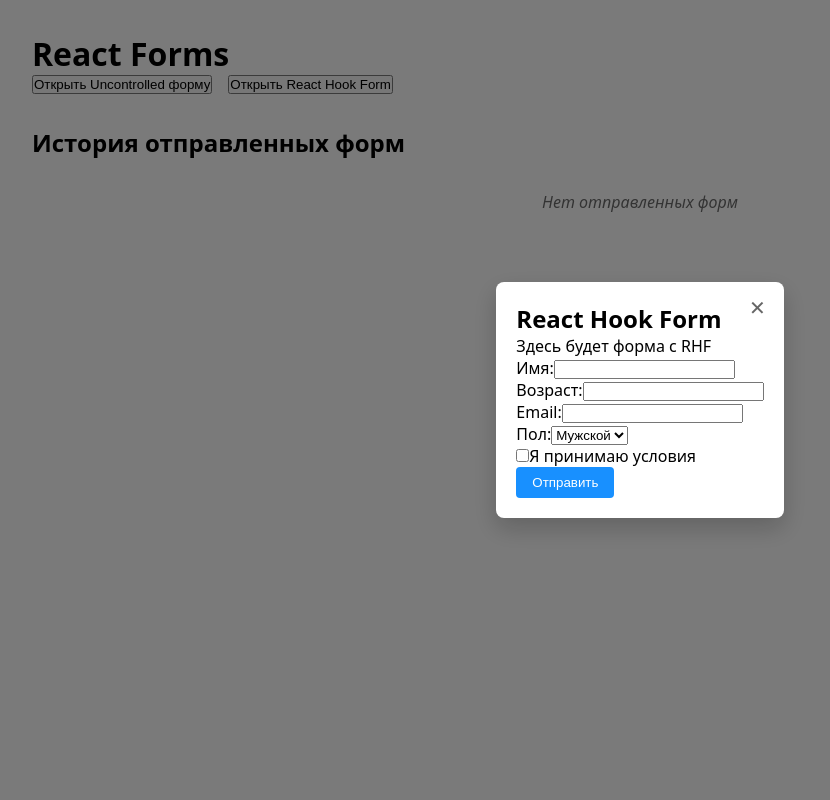
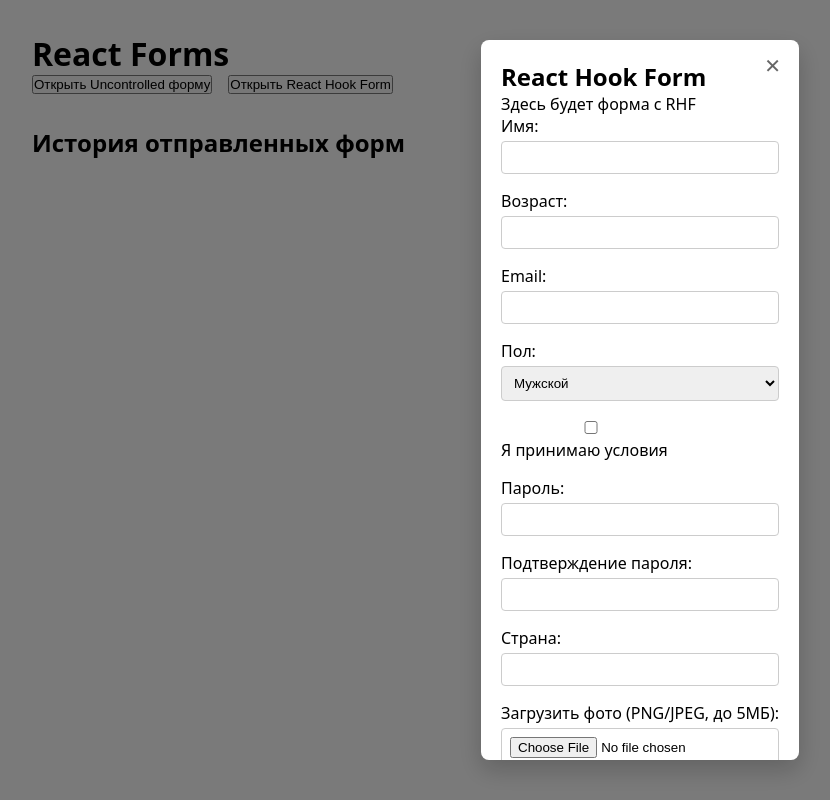
Before and after one commit to imagineapril/react2026Q2, a React (Vite) app: page / in a window 1280 px wide. Both pictures are taken after a click on the button "Открыть React Hook Form". Shown: the whole page, without its empty margins (0-830 px from the left). Built offline with nearby package versions, Linux system fonts and the light colour scheme.

Commit message:
add advanced fields to rhf

```diff
--- a/src/components/ReactHookForm/ReactHookForm.tsx
+++ b/src/components/ReactHookForm/ReactHookForm.tsx
@@ -1,5 +1,8 @@
+import { useState } from 'react';
 import { useForm } from 'react-hook-form';
 import { useFormStore } from '../../store/useFormStore';
+import { validateImage, checkPasswordStrength, getStrengthText } from '../../utils/formUtils';
+import '../FormStyles.css';
 
 interface ReactHookFormProps {
   onSuccess: () => void;
@@ -11,18 +14,50 @@
   email: string;
   gender: 'male' | 'female' | 'other';
   terms: boolean;
-  password?: string;
-  confirmPassword?: string;
-  country?: string;
-  avatar?: string;
+  password: string;
+  confirmPassword: string;
+  country: string;
+  avatar: string;
 }
+
+const PasswordStrength = ({ password }: { password: string }) => {
+    const { score, criteria } = checkPasswordStrength(password);
+    const width = `${(score / 4) * 100}%`;
+    const color =
+      score === 0 ? '#ff4d4f' :
+      score === 1 ? '#ffa940' :
+      score === 2 ? '#fadb14' :
+      score === 3 ? '#52c41a' :
+      '#1890ff';
+
+    return (
+      <div>
+        <div className="strength-bar">
+          <div className="strength-fill" style={{ width, backgroundColor: color }} />
+        </div>
+        <div className="strength-text" style={{ color }}>{getStrengthText(score)}</div>
+        <div className="strength-hint">
+          {!criteria.hasNumber && '• цифра '}
+          {!criteria.hasUppercase && '• заглавная буква '}
+          {!criteria.hasLowercase && '• строчная буква '}
+          {!criteria.hasSpecial && '• спецсимвол (!@#$...)'}
+          {score === 4 && '✓ Отличный пароль!'}
+        </div>
+      </div>
+    );
+  };
 
 export const ReactHookForm = ({ onSuccess }: ReactHookFormProps) => {
   const addSubmission = useFormStore((state) => state.addSubmission);
+  const countries = useFormStore((state) => state.countries);
+  const [avatarPreview, setAvatarPreview] = useState<string>('');
+  const [avatarError, setAvatarError] = useState<string>('');
 
   const {
     register,
     handleSubmit,
+    watch,
+    setValue,
     formState: { errors, isValid },
     reset,
   } = useForm<FormInputs>({
@@ -33,8 +68,35 @@
       email: '',
       gender: 'male',
       terms: false,
+      password: '',
+      confirmPassword: '',
+      country: '',
+      avatar: '',
     },
   });
+
+  const watchPassword = watch('password');
+
+  const handleFileChange = async (e: React.ChangeEvent<HTMLInputElement>) => {
+    const file = e.target.files?.[0];
+    if (!file) {
+      setValue('avatar', '');
+      setAvatarPreview('');
+      setAvatarError('');
+      return;
+    }
+    try {
+      const base64 = await validateImage(file);
+      setValue('avatar', base64, { shouldValidate: true });
+      setAvatarPreview(base64);
+      setAvatarError('');
+    } catch (err) {
+      setAvatarError((err as Error).message);
+      setValue('avatar', '');
+      setAvatarPreview('');
+      e.target.value = '';
+    }
+  };
 
   const validateEmail = (value: string) => {
     if (!value) return 'Email обязателен';
@@ -54,17 +116,18 @@
       email: data.email,
       gender: data.gender,
       terms: data.terms,
-      password: data.password || '',
-      country: data.country || '',
-      avatar: data.avatar || '',
+      password: data.password,
+      country: data.country,
+      avatar: data.avatar,
     });
     reset();
+    setAvatarPreview('');
     onSuccess();
   };
 
   return (
     <form onSubmit={handleSubmit(onSubmit)}>
-      <div>
+      <div className="form-group">
         <label htmlFor="rhf-name">Имя:</label>
         <input
           id="rhf-name"
@@ -81,10 +144,10 @@
             },
           })}
         />
-        {errors.name && <span style={{ color: 'red' }}>{errors.name.message}</span>}
+        {errors.name && <span className="error-message">{errors.name.message}</span>}
       </div>
 
-      <div>
+      <div className="form-group">
         <label htmlFor="rhf-age">Возраст:</label>
         <input
           id="rhf-age"
@@ -96,10 +159,10 @@
             max: { value: 150, message: 'Возраст не может быть больше 150' },
           })}
         />
-        {errors.age && <span style={{ color: 'red' }}>{errors.age.message}</span>}
+        {errors.age && <span className="error-message">{errors.age.message}</span>}
       </div>
 
-      <div>
+      <div className="form-group">
         <label htmlFor="rhf-email">Email:</label>
         <input
           id="rhf-email"
@@ -109,10 +172,10 @@
             validate: validateEmail,
           })}
         />
-        {errors.email && <span style={{ color: 'red' }}>{errors.email.message}</span>}
+        {errors.email && <span className="error-message">{errors.email.message}</span>}
       </div>
 
-      <div>
+      <div className="form-group">
         <label htmlFor="rhf-gender">Пол:</label>
         <select id="rhf-gender" {...register('gender')}>
           <option value="male">Мужской</option>
@@ -121,12 +184,76 @@
         </select>
       </div>
 
-      <div>
+      <div className="form-group checkbox-group">
         <label>
           <input type="checkbox" {...register('terms', { required: 'Необходимо принять условия' })} />
           Я принимаю условия
         </label>
-        {errors.terms && <span style={{ color: 'red' }}>{errors.terms.message}</span>}
+        {errors.terms && <span className="error-message">{errors.terms.message}</span>}
+      </div>
+
+      <div className="form-group">
+        <label htmlFor="rhf-password">Пароль:</label>
+        <input
+          id="rhf-password"
+          type="password"
+          {...register('password', {
+            required: 'Пароль обязателен',
+            minLength: { value: 6, message: 'Минимум 6 символов' },
+          })}
+        />
+        {watchPassword && <PasswordStrength password={watchPassword} />}
+        {errors.password && <span className="error-message">{errors.password.message}</span>}
+      </div>
+
+      <div className="form-group">
+        <label htmlFor="rhf-confirm">Подтверждение пароля:</label>
+        <input
+          id="rhf-confirm"
+          type="password"
+          {...register('confirmPassword', {
+            required: 'Подтвердите пароль',
+            validate: (value) => value === watchPassword || 'Пароли не совпадают',
+          })}
+        />
+        {errors.confirmPassword && <span className="error-message">{errors.confirmPassword.message}</span>}
+      </div>
+
+      <div className="form-group">
+        <label htmlFor="rhf-country">Страна:</label>
+        <input
+          id="rhf-country"
+          type="text"
+          list="countries-list"
+          autoComplete="off"
+          {...register('country', {
+            required: 'Выберите страну',
+            validate: (value) => countries.includes(value) || 'Страна не найдена в списке',
+          })}
+        />
+        <datalist id="countries-list">
+          {countries.map((c) => (
+            <option key={c} value={c} />
+          ))}
+        </datalist>
+        {errors.country && <span className="error-message">{errors.country.message}</span>}
+      </div>
+
+      <div className="form-group">
+        <label htmlFor="rhf-avatar">Загрузить фото (PNG/JPEG, до 5МБ):</label>
+        <input
+          id="rhf-avatar"
+          type="file"
+          accept="image/png, image/jpeg"
+          onChange={handleFileChange}
+        />
+        {avatarPreview && (
+          <div className="avatar-preview">
+            <img src={avatarPreview} alt="preview" />
+          </div>
+        )}
+        {avatarError && <span className="error-message">{avatarError}</span>}
+        {errors.avatar && <span className="error-message">{errors.avatar.message}</span>}
       </div>
 
       <button type="submit" disabled={!isValid}>
--- a/src/components/UncontrolledForm/UncontrolledForm.tsx
+++ b/src/components/UncontrolledForm/UncontrolledForm.tsx
@@ -1,7 +1,7 @@
 import { useRef, useState } from 'react';
 import { useFormStore } from '../../store/useFormStore';
 import { validateImage, checkPasswordStrength, getStrengthText } from '../../utils/formUtils';
-import './UncontrolledForm.css';
+import '../FormStyles.css';
 
 interface UncontrolledFormProps {
   onSuccess: () => void;
```
Also changed, not shown: src/components/FormStyles.css (renamed from src/components/UncontrolledForm/UncontrolledForm.css).
